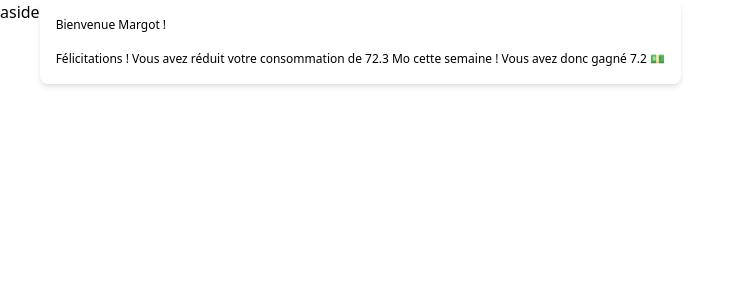
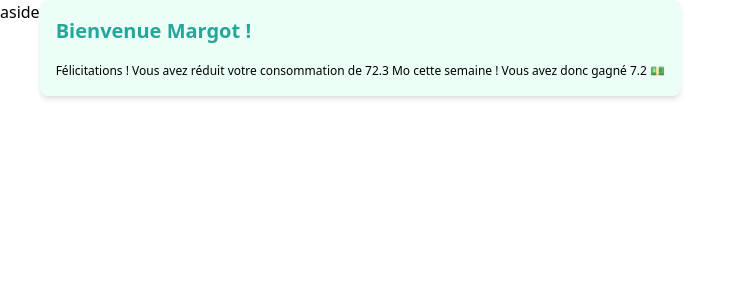
Before and after one commit to Glascode/e-low, a Nuxt app: page /dashboard in a window 1280 px wide. Shown: the top 300 px of the page, without its empty margins (0-744 px from the left). Built offline with nearby package versions, Linux system fonts and the light colour scheme.

Commit message:
Add first card

```diff
--- /dev/null
+++ b/assets/css/components/cards.css
@@ -0,0 +1,3 @@
+.card-title {
+  @apply text-xl text-primary font-semibold;
+}
--- a/assets/css/tailwind.css
+++ b/assets/css/tailwind.css
@@ -1,5 +1,6 @@
 @import 'tailwindcss/base';
 
 @import 'tailwindcss/components';
+@import './components/cards.css';
 
 @import 'tailwindcss/utilities';
--- a/nuxt.config.js
+++ b/nuxt.config.js
@@ -28,7 +28,7 @@ module.exports = {
     postcss: {
       plugins: {
         'postcss-import': {},
-        // 'tailwindcss': {},
+        'tailwindcss': {},
         'postcss-nested': {},
         'autoprefixer': {}
       }
--- a/pages/dashboard.vue
+++ b/pages/dashboard.vue
@@ -1,7 +1,7 @@
 <template>
   <div>
-    <Card>
-      <h2 class="mb-4">Bienvenue Margot !</h2>
+    <Card class="bg-primary-light">
+      <h2 class="card-title mb-4">Bienvenue Margot !</h2>
       <p>Félicitations ! Vous avez réduit votre consommation de 72.3 Mo cette semaine ! Vous avez donc gagné 7.2 💵</p>
     </Card>
   </div>
--- a/tailwind.config.js
+++ b/tailwind.config.js
@@ -1,7 +1,12 @@
 module.exports = {
   theme: {
-    extend: {},
+    extend: {
+      colors: {
+        primary: '#26A69A',
+        'primary-light': '#EBFFF7'
+      }
+    }
   },
   variants: {},
-  plugins: [],
+  plugins: []
 }
```
